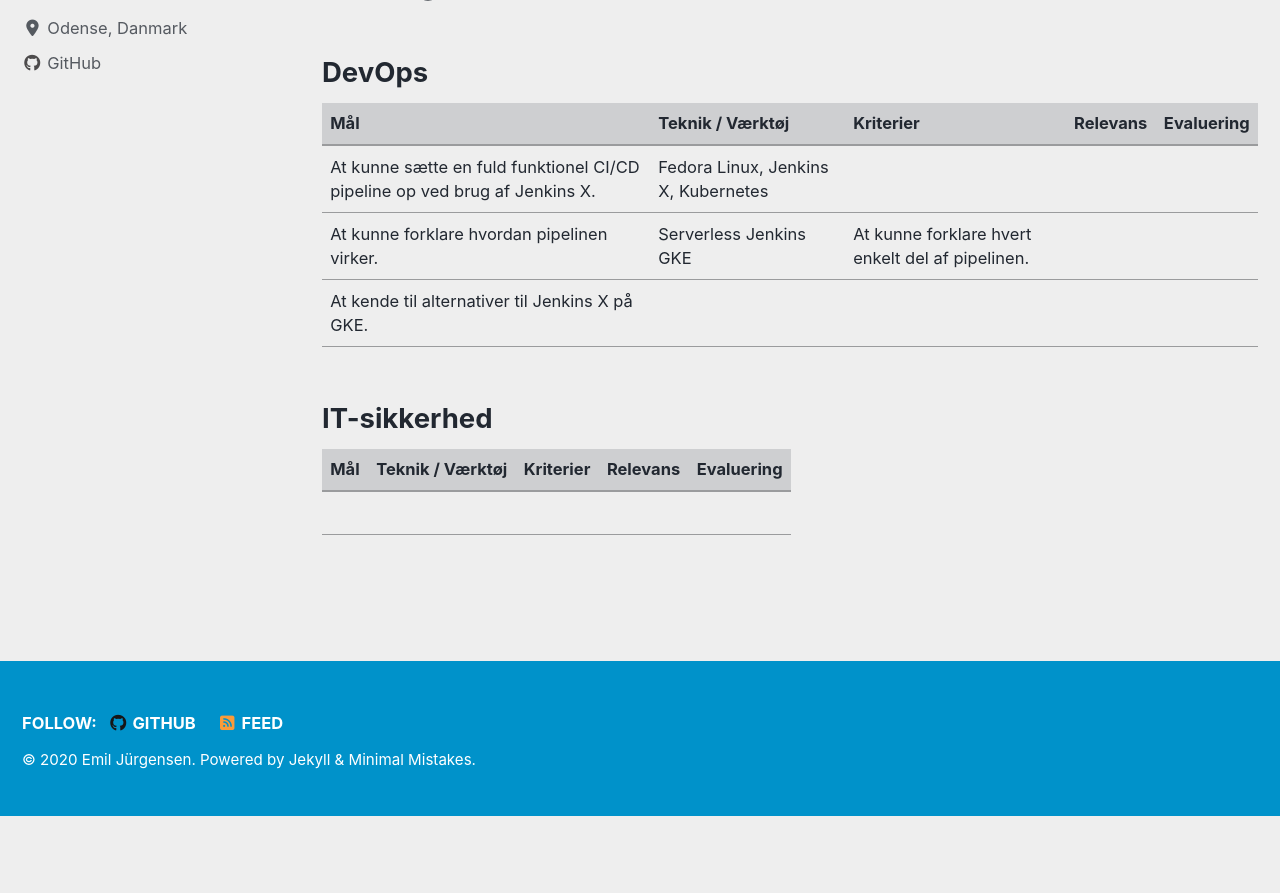
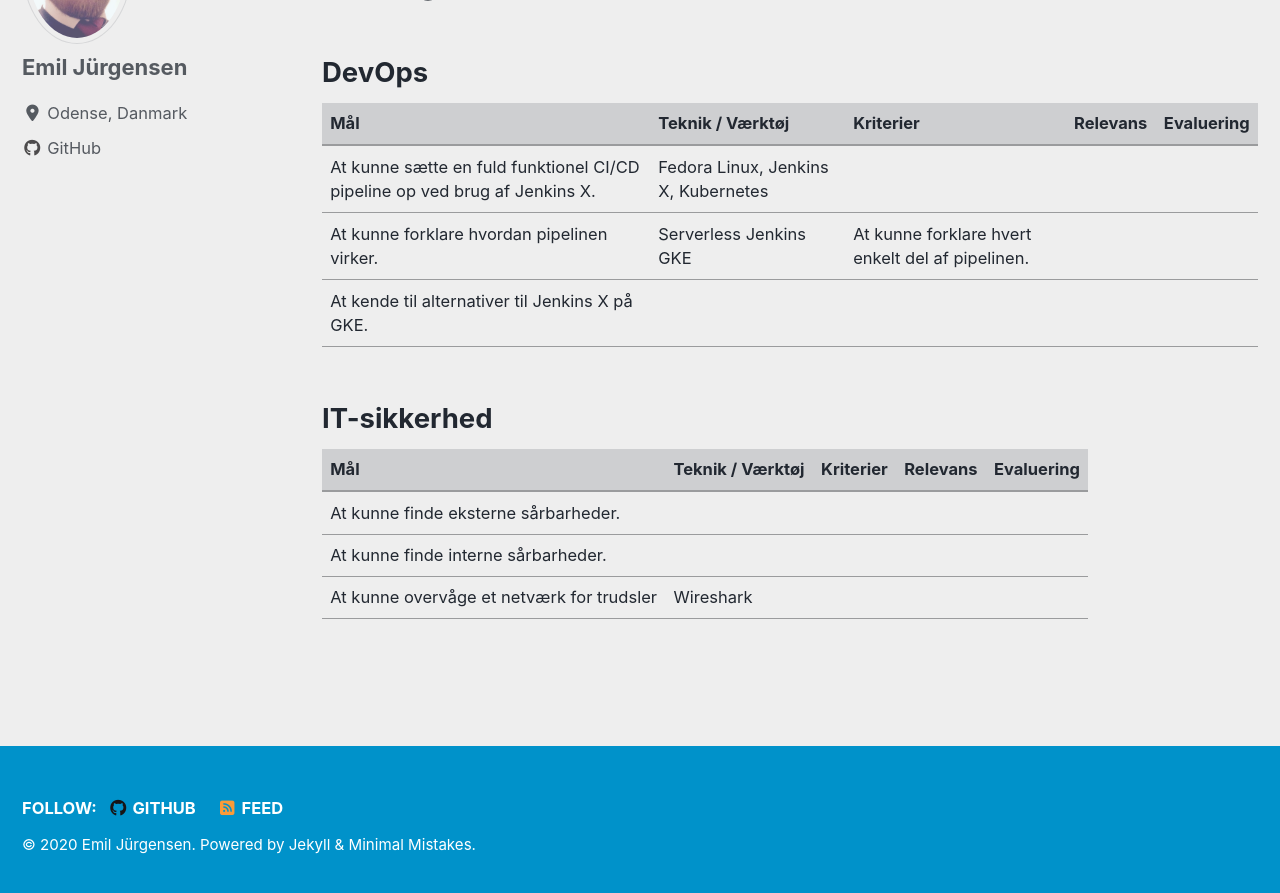
Before and after one commit to Emil428f/Portfolio, a Jekyll site: the page built from plan.md, in a window 1280 px wide and 900 px high, scrolled down 2285 px. Shown: the top 893 px of the window. Built offline with Jekyll 4.4.1, drawn with Linux system fonts in a browser that asks for light colours; cached includes are drawn as plain includes; nearby versions of some CDN libraries; before the commit the page ends 3101 px from its top, so only the background shows below that.

Commit message:
Update plan.md

```diff
--- a/plan.md
+++ b/plan.md
@@ -65,4 +65,6 @@ author_profile: true
 
 | Mål | Teknik / Værktøj | Kriterier | Relevans | Evaluering |
 |-------|--------|---------|---------|---------|
-|  |  |  |  |  |
+| At kunne finde eksterne sårbarheder. |  |  |  |  |
+| At kunne finde interne sårbarheder. |  |  |  |  |
+| At kunne overvåge et netværk for trudsler | Wireshark |  |  |  |
```
